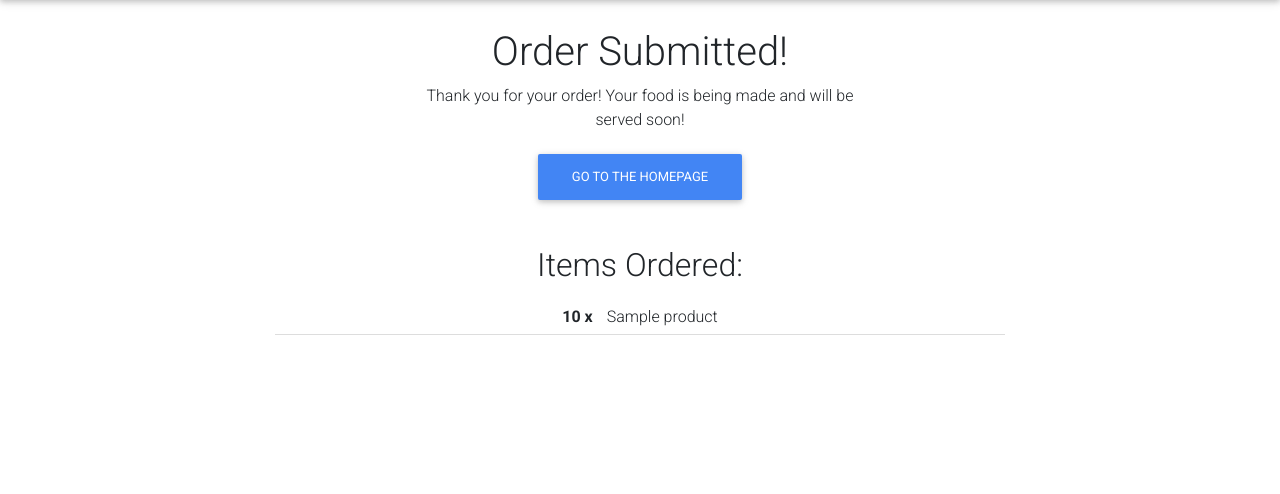
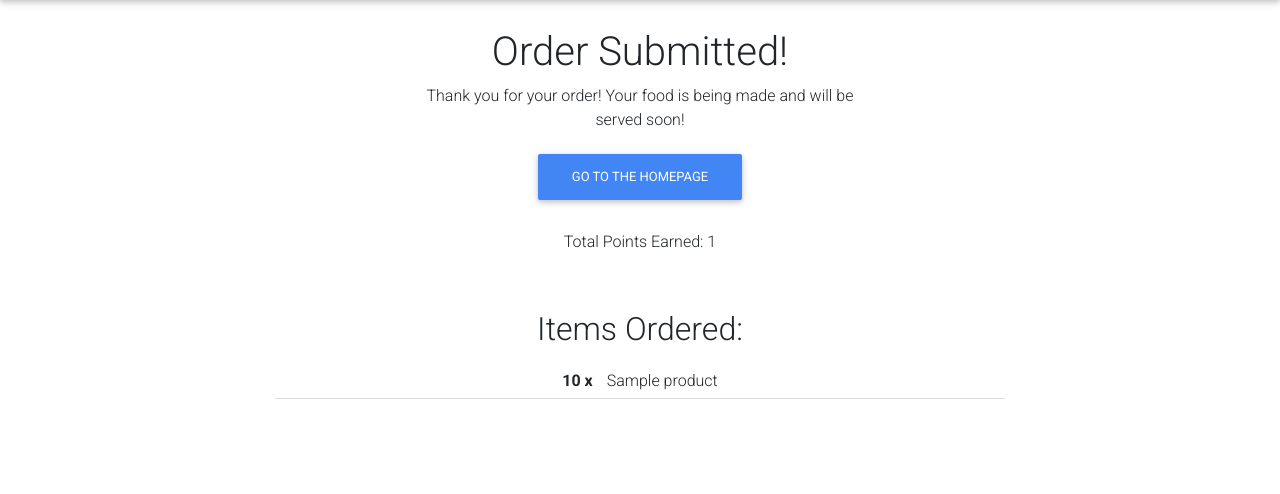
Before and after one commit to YapYuNing08/GitExercise-TT5L-10, a Django app: template deliver/customer/templates/customer/order_summary.html in a window 1280 px wide. Shown: the part 80-574 px from the top of the page. Run offline with Django 5.2, Linux system fonts and the light colour scheme; the template is opened without the code that fills it: most values are stand-ins (such as "Sample title", 1, 10 or a date in 2020); some libraries are stand-ins or nearby versions.

Commit message:
add point

```diff
--- a/deliver/customer/templates/customer/order_summary.html
+++ b/deliver/customer/templates/customer/order_summary.html
@@ -7,6 +7,9 @@
             <h1>Order Submitted!</h1>
             <p>Thank you for your order! Your food is being made and will be served soon!</p>
             <a href="{% url 'about' %}" class="btn btn-primary">Go to the homepage</a>
+            <br><br>
+            <!-- Display total points earned from the current order -->
+            <p>Total Points Earned: {{ total_points }}</p>
         </div>
     </div>
 
```
